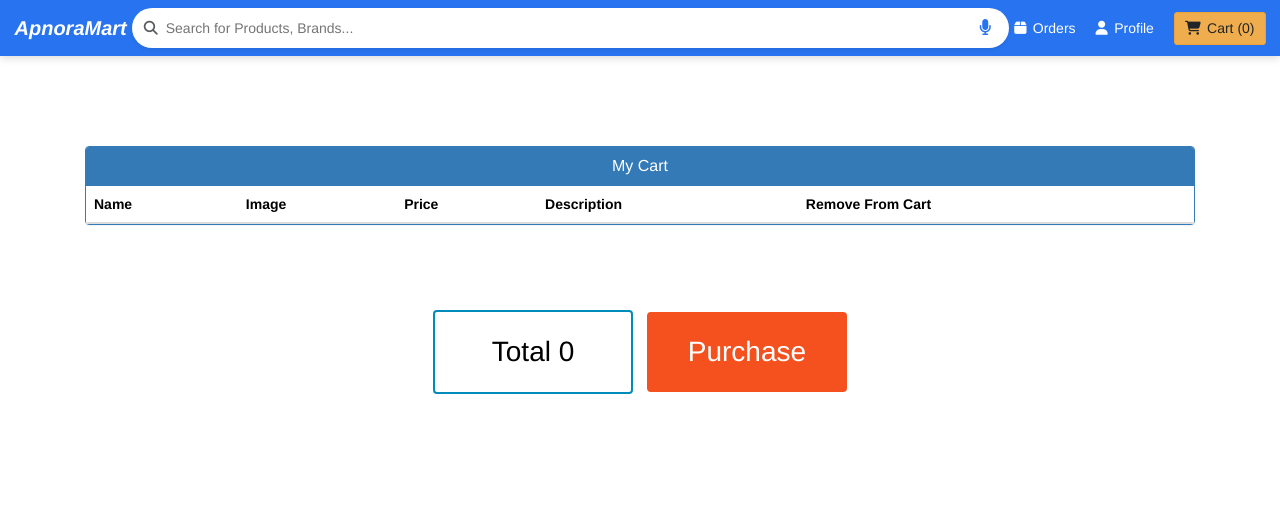
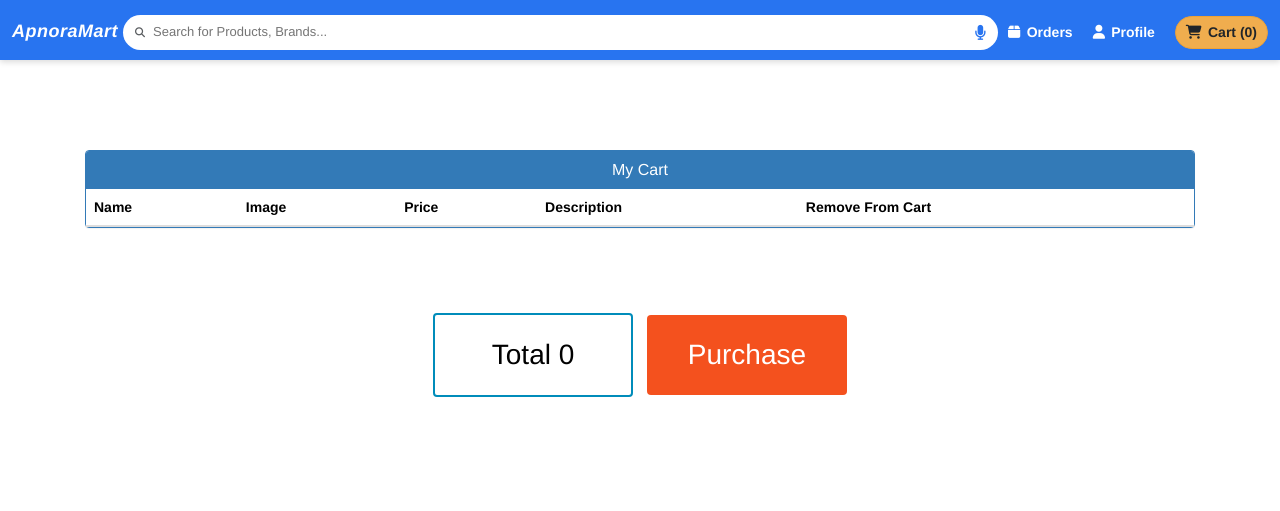
Before and after one commit to manishchauu-123/ApnoraMart-, a Django app: page /cart in a window 1280 px wide. Shown: the top 511 px of the page. Run offline with Django 3.2, Linux system fonts and the light colour scheme; lists and menus that the app fills with data are empty; some libraries are stand-ins or nearby versions.

Commit message:
Update homebase.html

```diff
--- a/templates/ecom/homebase.html
+++ b/templates/ecom/homebase.html
@@ -3,8 +3,8 @@
 <html lang="en">
 <head>
   <meta charset="UTF-8">
-    <meta name="viewport" content="width=device-width, initial-scale=1.0">
-    <title>ApnoraMart - Modern Shopping</title>
+  <meta name="viewport" content="width=device-width, initial-scale=1.0, maximum-scale=1.0, user-scalable=no">
+  <title>ApnoraMart | Online Shopping</title>
 
   <!-- Bootstrap 5 & FontAwesome Icons -->
   <link href="https://cdn.jsdelivr.net/npm/bootstrap@5.3.3/dist/css/bootstrap.min.css" rel="stylesheet">
@@ -14,45 +14,56 @@
     :root {
       --fk-blue: #2874f0;
       --fk-yellow: #ffe11b;
-        --bg-gray: #eef2f5;
+      --fk-orange: #ff9f00;
+      --bg-gray: #f1f3f6;
+    }
+
+    * {
+      box-sizing: border-box;
+      margin: 0;
+      padding: 0;
     }
 
     body {
       background-color: var(--bg-gray);
       font-family: -apple-system, BlinkMacSystemFont, "Segoe UI", Roboto, Helvetica, Arial, sans-serif;
-        padding-bottom: 60px; /* Mobile bottom nav ke liye space */
+      padding-bottom: 65px; /* Mobile bottom navigation ke liye offset */
+      overflow-x: hidden;
     }
 
     @media (min-width: 768px) {
-        body { padding-bottom: 0; }
+      body {
+        padding-bottom: 0;
+      }
     }
 
-    /* 📌 TOP HEADER STICKY */
+    /* 📌 FLIPKART TOP HEADER */
     .app-header {
       position: sticky;
       top: 0;
       z-index: 1030;
-        background: #2874f0;
-        padding: 8px 12px;
-        box-shadow: 0 2px 8px rgba(0,0,0,0.15);
+      background: var(--fk-blue);
+      padding: 10px 12px;
+      box-shadow: 0 2px 6px rgba(0,0,0,0.15);
     }
 
     .brand-logo {
       font-weight: 800;
-        font-size: 20px;
+      font-size: 18px;
       color: #fff;
       text-decoration: none;
       font-style: italic;
+      letter-spacing: 0.5px;
     }
 
-    /* 🔍 SEARCH BAR (Flipkart Pill Design) */
+    /* 🔍 SEARCH BAR (Pill Shape) */
     .search-pill {
       background: #fff;
-        border-radius: 25px;
+      border-radius: 20px;
       display: flex;
       align-items: center;
-        padding: 4px 12px;
-        box-shadow: 0 2px 4px rgba(0,0,0,0.08);
+      padding: 2px 12px;
+      width: 100%;
     }
 
     .search-pill input {
@@ -60,16 +71,16 @@
       outline: none;
       width: 100%;
       padding: 6px 8px;
-        font-size: 14px;
+      font-size: 13px;
       background: transparent;
     }
 
     .mic-icon-btn {
       background: none;
       border: none;
-        color: #2874f0;
-        font-size: 16px;
-        padding: 0 6px;
+      color: var(--fk-blue);
+      font-size: 15px;
+      cursor: pointer;
     }
 
     /* 📱 MOBILE BOTTOM NAVIGATION BAR */
@@ -78,14 +89,14 @@
       bottom: 0;
       left: 0;
       right: 0;
-        background: #fff;
+      background: #ffffff;
       display: flex;
       justify-content: space-around;
       align-items: center;
       padding: 8px 0;
       border-top: 1px solid #e0e0e0;
       z-index: 1040;
-        box-shadow: 0 -2px 10px rgba(0,0,0,0.05);
+      box-shadow: 0 -2px 10px rgba(0,0,0,0.08);
     }
 
     .nav-item-link {
@@ -93,9 +104,9 @@
       flex-direction: column;
       align-items: center;
       text-decoration: none;
-        color: #666;
-        font-size: 11px;
-        font-weight: 500;
+      color: #616161;
+      font-size: 10px;
+      font-weight: 600;
     }
 
     .nav-item-link i {
@@ -105,17 +116,19 @@
 
     .nav-item-link.active {
       color: var(--fk-blue);
-        font-weight: bold;
     }
 
     @media (min-width: 768px) {
-        .mobile-bottom-nav { display: none; } /* Laptop par hide ho jayega */
+      .mobile-bottom-nav {
+        display: none; /* Desktop par bottom bar hidden rahega */
+      }
     }
 
-    /* 💻 DESKTOP TOP NAV LINKS */
+    /* 💻 DESKTOP HEADER LINKS */
     .desktop-links {
       display: none;
     }
+
     @media (min-width: 768px) {
       .desktop-links {
         display: flex;
@@ -125,7 +138,7 @@
       .desktop-links a {
         color: #fff;
         text-decoration: none;
-            font-weight: 500;
+        font-weight: 600;
         font-size: 14px;
       }
     }
@@ -133,24 +146,22 @@
 </head>
 <body>
 
-    <!-- 📌 TOP HEADER -->
+  <!-- 📌 TOP FLIPKART HEADER -->
   <header class="app-header">
-        <div class="container-fluid p-0">
-            <div class="row align-items-center g-2 ms-0 me-0">
+    <div class="container-fluid max-width-wrapper p-0">
+      <div class="row align-items-center g-2 m-0">
 
-                <!-- Logo & Desktop Links -->
-                <div class="col-auto d-flex align-items-center gap-3">
+        <!-- Logo -->
+        <div class="col-auto p-0 me-2">
           <a href="/" class="brand-logo">ApnoraMart</a>
         </div>
 
-                <!-- Search Box -->
-                <div class="col">
+        <!-- Search Bar -->
+        <div class="col p-0">
           <form id="searchForm" action="/search" method="get" class="m-0">
             <div class="search-pill">
-                            <i class="fa-solid fa-magnifying-glass text-muted"></i>
+              <i class="fa-solid fa-magnifying-glass text-muted fs-6"></i>
               <input type="search" name="query" id="query" placeholder="Search for Products, Brands..." value="{{ request.GET.query }}">
-
-                            <!-- Voice Search Mic -->
               <button type="button" class="mic-icon-btn" onclick="startVoice()" title="Voice Search">
                 <i class="fa-solid fa-microphone"></i>
               </button>
@@ -158,11 +169,11 @@
           </form>
         </div>
 
-                <!-- Desktop Right Links -->
-                <div class="col-auto desktop-links">
+        <!-- Desktop Navigation -->
+        <div class="col-auto desktop-links p-0 ms-3">
           <a href="/my-order"><i class="fa-solid fa-box me-1"></i> Orders</a>
           <a href="/my-profile"><i class="fa-solid fa-user me-1"></i> Profile</a>
-                    <a href="/cart" class="btn btn-warning btn-sm text-dark font-weight-bold">
+          <a href="/cart" class="btn btn-warning btn-sm fw-bold text-dark px-3 rounded-pill">
             <i class="fa-solid fa-cart-shopping me-1"></i> Cart ({{ product_count_in_cart|default:0 }})
           </a>
         </div>
@@ -171,20 +182,20 @@
     </div>
   </header>
 
-    <!-- 📦 MAIN CONTENT -->
+  <!-- 📦 MAIN CONTENT CONTAINER -->
   <main class="container-fluid p-2 p-md-3">
     {% block content %}
     {% endblock content %}
   </main>
 
-    <!-- 📱 MOBILE BOTTOM NAVIGATION BAR (Flipkart App Style) -->
-    <div class="mobile-bottom-nav">
+  <!-- 📱 MOBILE BOTTOM NAVIGATION (Flipkart Mobile App Look) -->
+  <nav class="mobile-bottom-nav">
     <a href="/" class="nav-item-link active">
       <i class="fa-solid fa-house"></i>
       <span>Home</span>
     </a>
     <a href="/my-order" class="nav-item-link">
-            <i class="fa-solid fa-boxes-packing"></i>
+      <i class="fa-solid fa-box-archive"></i>
       <span>Orders</span>
     </a>
     <a href="/my-profile" class="nav-item-link">
@@ -195,20 +206,20 @@
       <i class="fa-solid fa-cart-shopping"></i>
       <span>Cart</span>
       {% if product_count_in_cart %}
-            <span class="position-absolute top-0 start-100 translate-middle badge rounded-pill bg-danger" style="font-size: 9px;">
+        <span class="position-absolute top-0 start-100 translate-middle badge rounded-circle bg-danger" style="font-size: 9px;">
           {{ product_count_in_cart }}
         </span>
       {% endif %}
     </a>
-    </div>
+  </nav>
 
-    <!-- JS & Voice Recognition Script -->
+  <!-- Bootstrap JS & Voice Recognition Script -->
   <script src="https://cdn.jsdelivr.net/npm/bootstrap@5.3.3/dist/js/bootstrap.bundle.min.js"></script>
   <script>
     function startVoice() {
       var SpeechRecognition = window.SpeechRecognition || window.webkitSpeechRecognition;
       if (!SpeechRecognition) {
-            alert("Aapka browser Voice Search support nahi karta.");
+        alert("Aapka browser voice search support nahi karta.");
         return;
       }
       var recognition = new SpeechRecognition();
@@ -220,7 +231,7 @@
         document.getElementById("query").value = text;
         setTimeout(function() {
           document.getElementById("searchForm").submit();
-            }, 600);
+        }, 500);
       };
     }
   </script>
```
Lines whose indentation alone changed are shown as unchanged.
